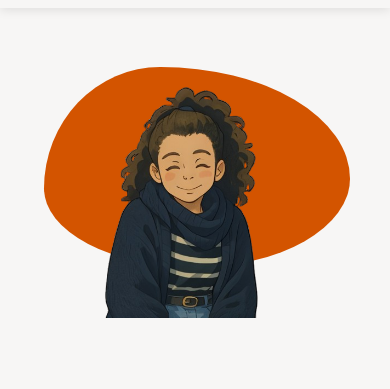
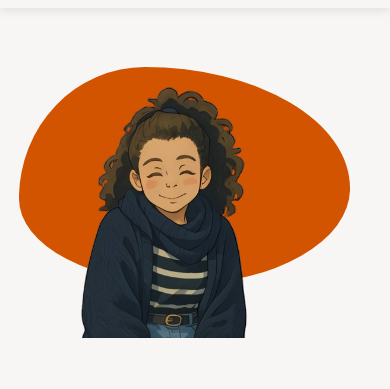
Before and after one commit to narimanawny78/My_Portfolio, a plain HTML site: page index.html in a window 390 px wide. Shown: the part 63-452 px from the top of the page. Drawn offline with Linux system fonts and the light colour scheme.

Commit message:
Update master.css

```diff
--- a/css/master.css
+++ b/css/master.css
@@ -645,10 +645,6 @@ footer {
     .header-image {
         order: 1;
     }
-
-    header, section {
-        margin-left: 30px;
-    }
     header h1 , span {
         font-size: 2.2rem;
     }
```
